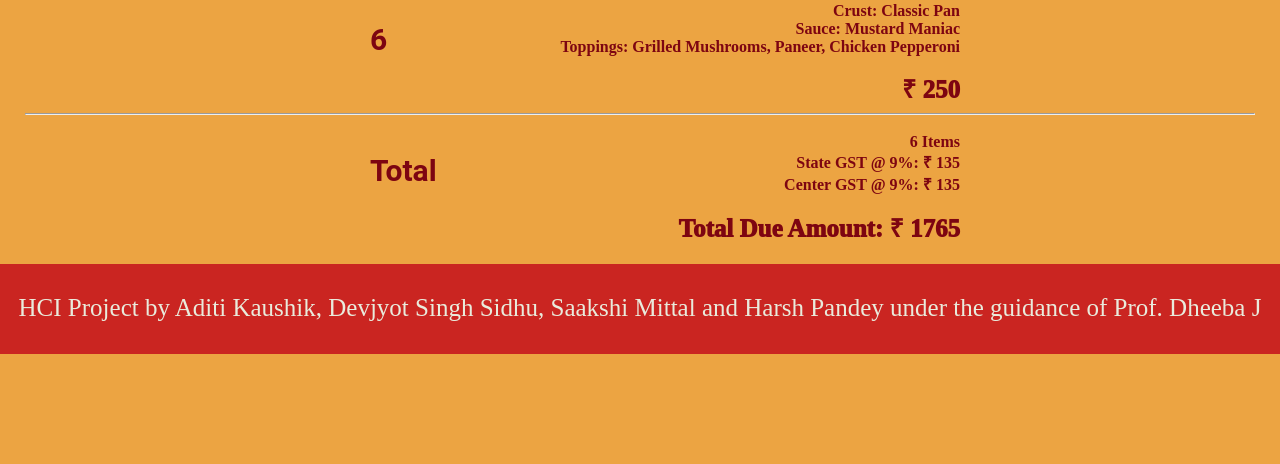
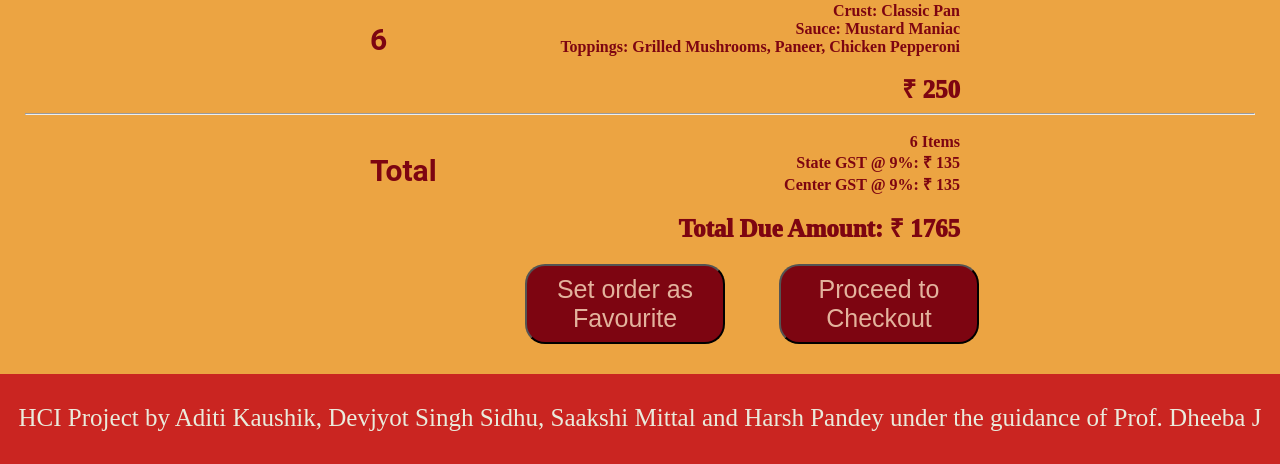
Before and after one commit to DevoGHub/Peatza-HCI, a PHP site: page /order.php in a window 1280 px wide. Shown: the part 772-1236 px from the top of the page. Before the commit the page ends 1126 px from the top, so only its background shows below. Run offline with PHP 8.4, Linux system fonts and the light colour scheme.

Commit message:
added buttons to order

```diff
--- a/css/main.css
+++ b/css/main.css
@@ -188,3 +188,23 @@ div{
   font-weight: 1000;
   font-size: 25px;
 }
+
+#buttonDiv{
+  padding-left:525px;
+}
+
+#buttonDiv button{
+  margin-bottom: 30px;
+  width:200px;
+  height: 80px;
+  font-size: 25px;
+  background-color: var(--costDark);
+  color: var(--darkCardText);
+  cursor:pointer;
+  border-radius: 20px;
+  outline-style: none;
+}
+
+#buttonDiv button:hover{
+  text-transform: uppercase;
+}
--- a/order.php
+++ b/order.php
@@ -121,6 +121,10 @@
           </div>
         </div>
       </div>
+      <div id="buttonDiv">
+        <button type="button">Set order as Favourite</button>
+        <button type="button" style="margin-left:50px;">Proceed to Checkout</button>
+      </div>
     </div>
     <?php include('footer.php'); ?>
   </body>
```
